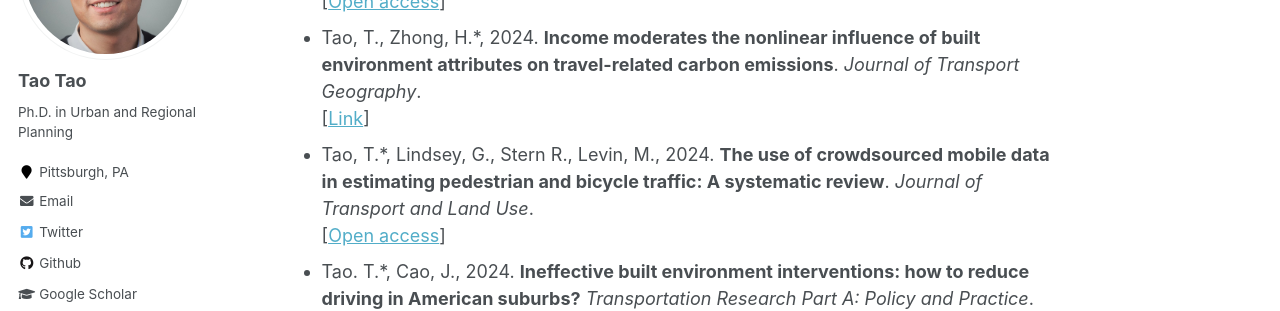
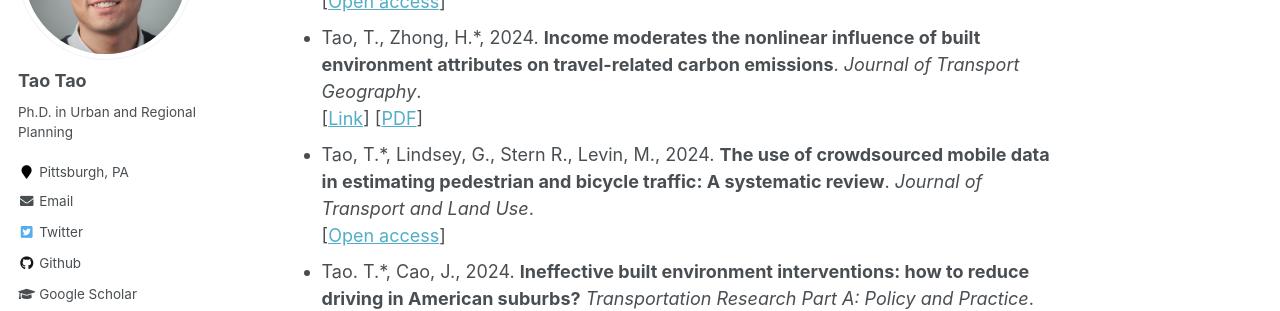
Before and after one commit to vtao1989/blog, a Jekyll site: the page built from _pages/publications.md, in a window 1280 px wide and 900 px high, scrolled down 359 px. Shown: the part 152-463 px from the top of the window. Built offline with Jekyll 4.4.1, drawn with Linux system fonts in a browser that asks for light colours.

Commit message:
Add PDF link to publication entry for enhanced accessibility

```diff
--- a/_pages/publications.md
+++ b/_pages/publications.md
@@ -12,7 +12,7 @@ author_profile: true
 - Tao, T., Qian, S.\*, 2024. **Do smart loading zones help reduce traffic congestion? A causal analysis in Pittsburgh**. *Transportation Research Part E: Logistics and Transportation Review*.
 [[Open access](https://doi.org/10.1016/j.tre.2024.103796)]
 - Tao, T., Zhong, H.\*, 2024. **Income moderates the nonlinear influence of built environment attributes on travel-related carbon emissions**. *Journal of Transport Geography*.
-[[Link](https://doi.org/10.1016/j.jtrangeo.2024.103985)]
+[[Link](https://doi.org/10.1016/j.jtrangeo.2024.103985)] [[PDF](../files/Tao%20and%20Zhong%202024%20JTRG.pdf)]
 - Tao, T.\*, Lindsey, G., Stern R., Levin, M., 2024. **The use of crowdsourced mobile data in estimating pedestrian and bicycle traffic: A systematic review**. *Journal of Transport and Land Use*.
 [[Open access](https://doi.org/10.5198/jtlu.2024.2315)]
 - Tao. T.\*, Cao, J., 2024. **Ineffective built environment interventions: how to reduce driving in American suburbs?** *Transportation Research Part A: Policy and Practice*.
```
Also changed, not shown: 1 other file.
